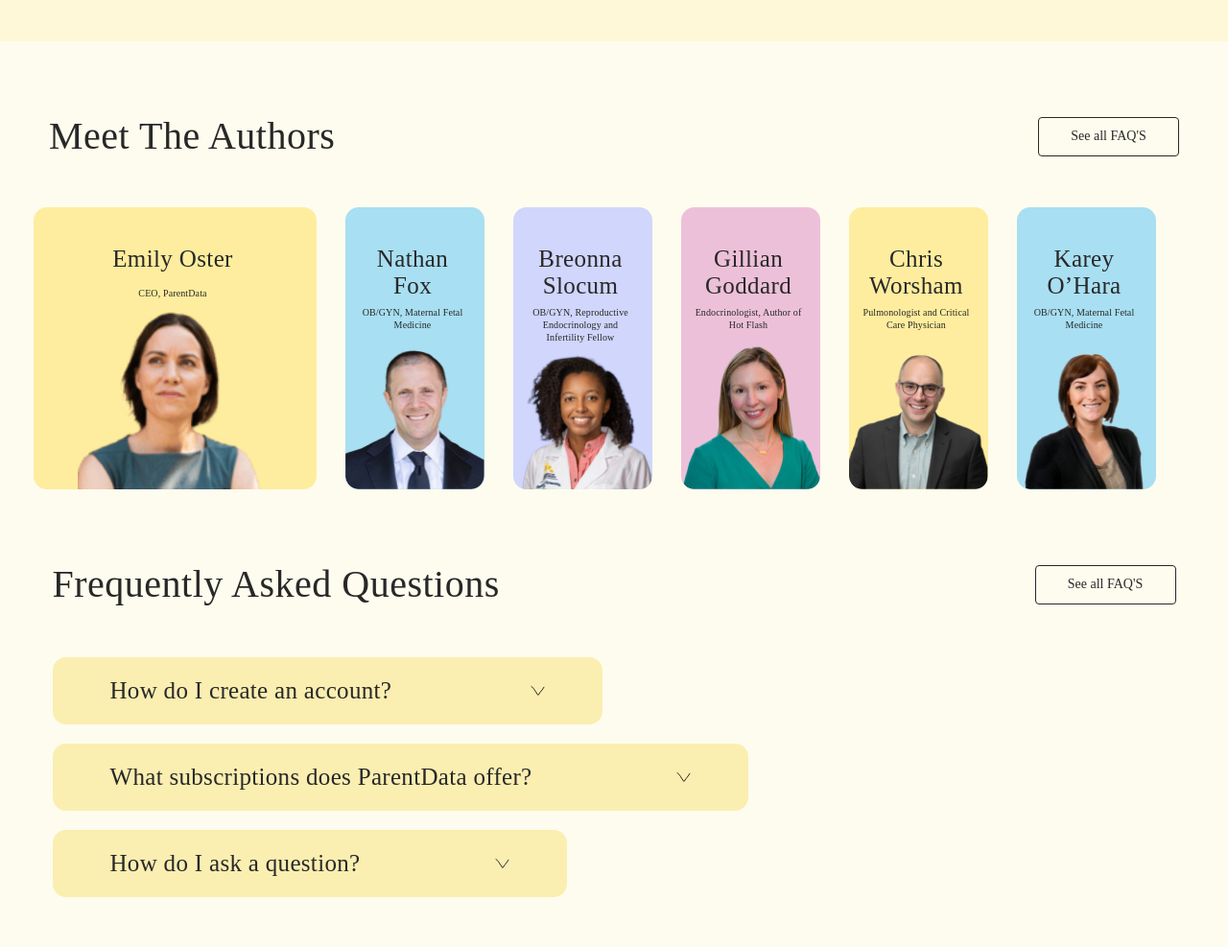
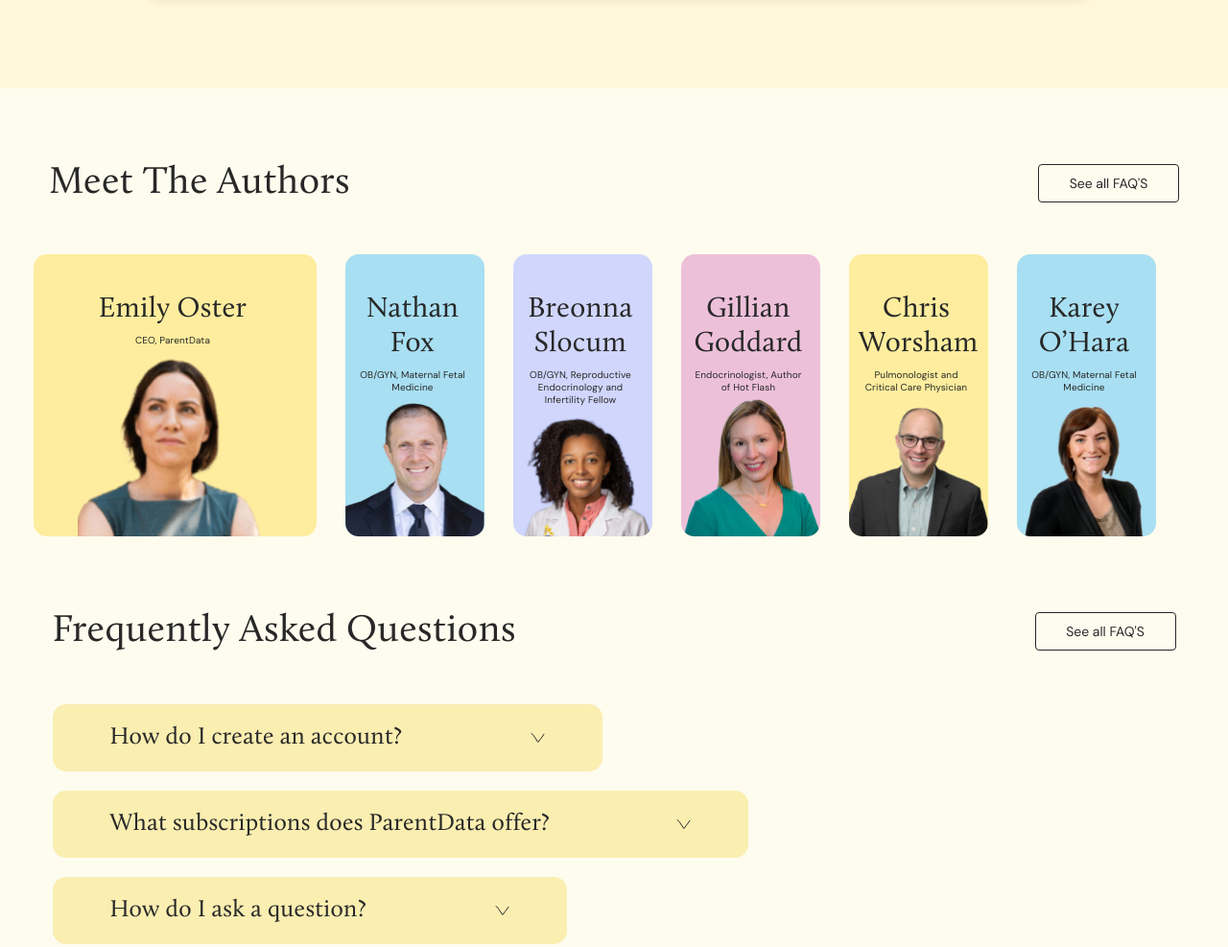
Before and after one commit to ahsan78689/parentData-redesign, a plain HTML site: page index.html in a window 1280 px wide. Shown: the part 3931-4918 px from the top of the page at 96% size. Drawn offline with Linux system fonts and the light colour scheme; files whose address does not match are found by name.

Commit message:
Fixes styles

```diff
--- a/css/style.css
+++ b/css/style.css
@@ -15,7 +15,13 @@
 }
 
 body {
+  font-family: 'DM Sans', sans-serif;
   background-color: #fefcee;
+  color: #282828;
+}
+
+h1, h2, h3, h4, h5, h6 {
+  font-family: "Calluna", serif;
 }
 
 .container {
@@ -83,6 +89,7 @@
   font-size: 20px;
   font-weight: 400;
   line-height: 1.3;
+  color: #282828;
   letter-spacing: 0.0125em;
   max-width: 676px;
 }
@@ -651,6 +658,7 @@
 }
 
 .features-feature p {
+  font-family: "Calluna", serif;
   font-size: 18px;
   font-weight: 400;
   line-height: 21.6px;
@@ -801,6 +809,7 @@
     p {
       color: #282828;
       font-size: 16px;
+      font-style: italic;
       line-height: 1.3;
       letter-spacing: 0.2px;
       max-width: 300px;
@@ -1218,12 +1227,6 @@
   background-color: #FEED9E;
 }
 
-.team__member:nth-child(1) h3 {
-  max-width: unset;
-  margin-bottom: 15px;
-  transition: max-width 0.5s ease-in-out;
-}
-
 @media (max-width: 445px) {
   .team__member:nth-child(1) h3 {
     margin-bottom: 5px;
@@ -1291,11 +1294,10 @@
 .team__member h3 {
   color: #282828;
   font-weight: 400;
-  font-size: 25px;
+  font-size: 30px;
+  line-height: 1.2;
   letter-spacing: 0.375px;
   margin-bottom: 7px;
-  max-width: 121px;
-  width: 100%;
   transition: max-width 0.5s ease-in-out;
 }
 
```
Also changed, not shown: 1 other file.
